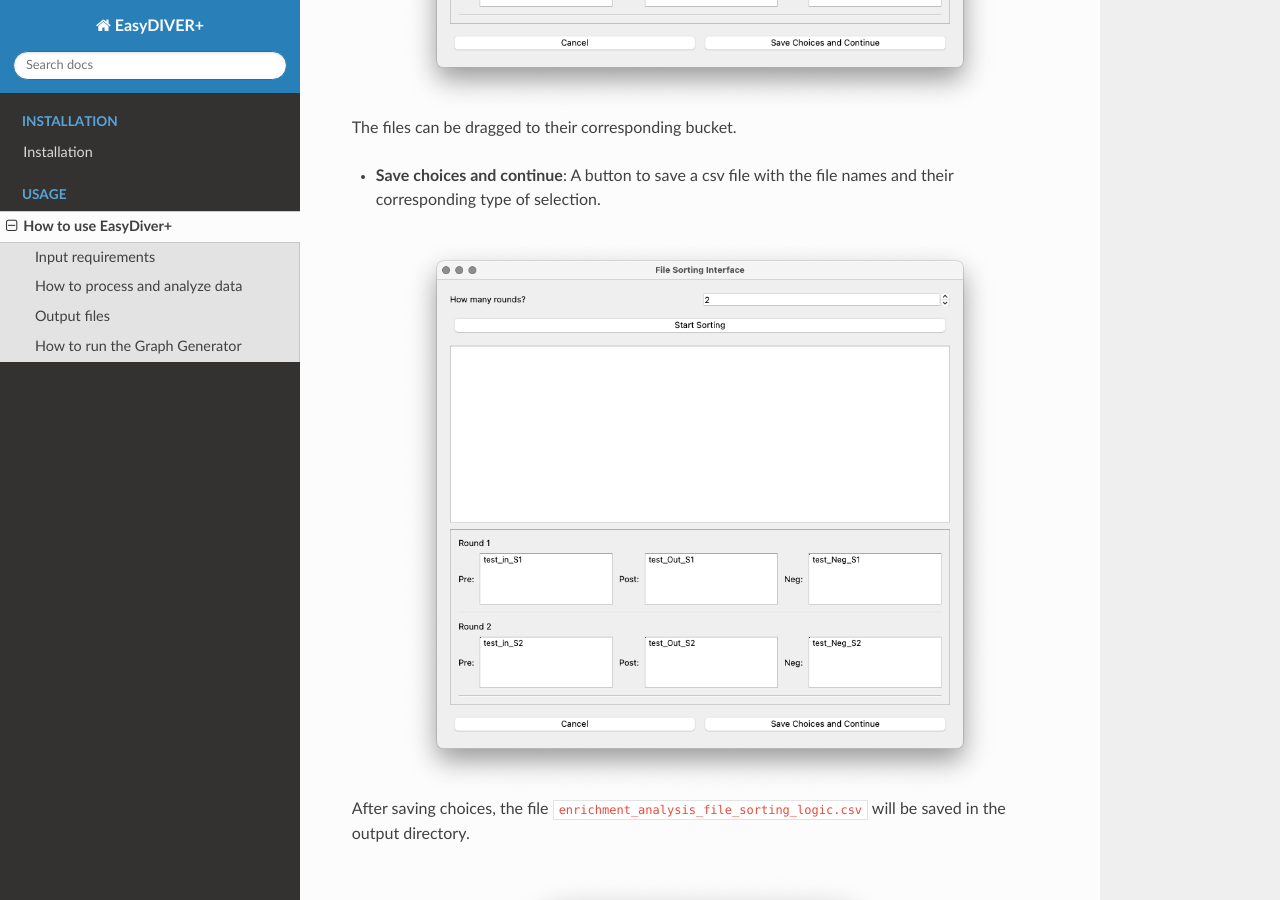
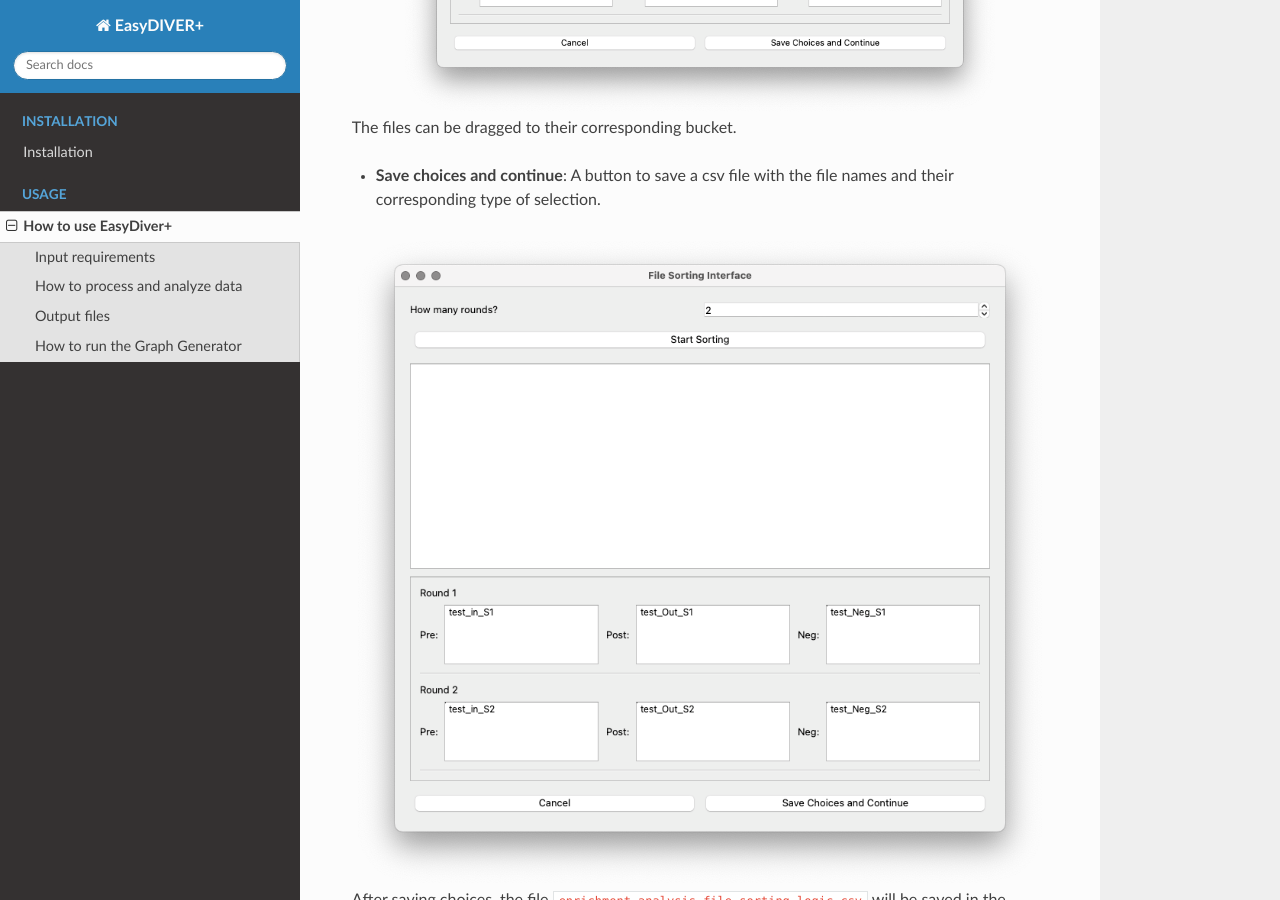
Before and after one commit to celiablanco/EasyDiverPlus, a Sphinx documentation site: the page built from docs/source/usage.rst, in a window 1280 px wide and 900 px high, scrolled down 5450 px. Built offline with Sphinx 7.4.7 and the Read the Docs theme 3.1.0, drawn with Linux system fonts in a browser that asks for light colours.

Commit message:
larger pic

```diff
--- a/docs/source/usage.rst
+++ b/docs/source/usage.rst
@@ -108,7 +108,6 @@
 .. image:: _static/images/img7.png
     :alt: EasyDiver+
     :align: center
-    :width: 600px
 
 After saving choices, the file ``enrichment_analysis_file_sorting_logic.csv`` will be saved in the output directory.
 
```
